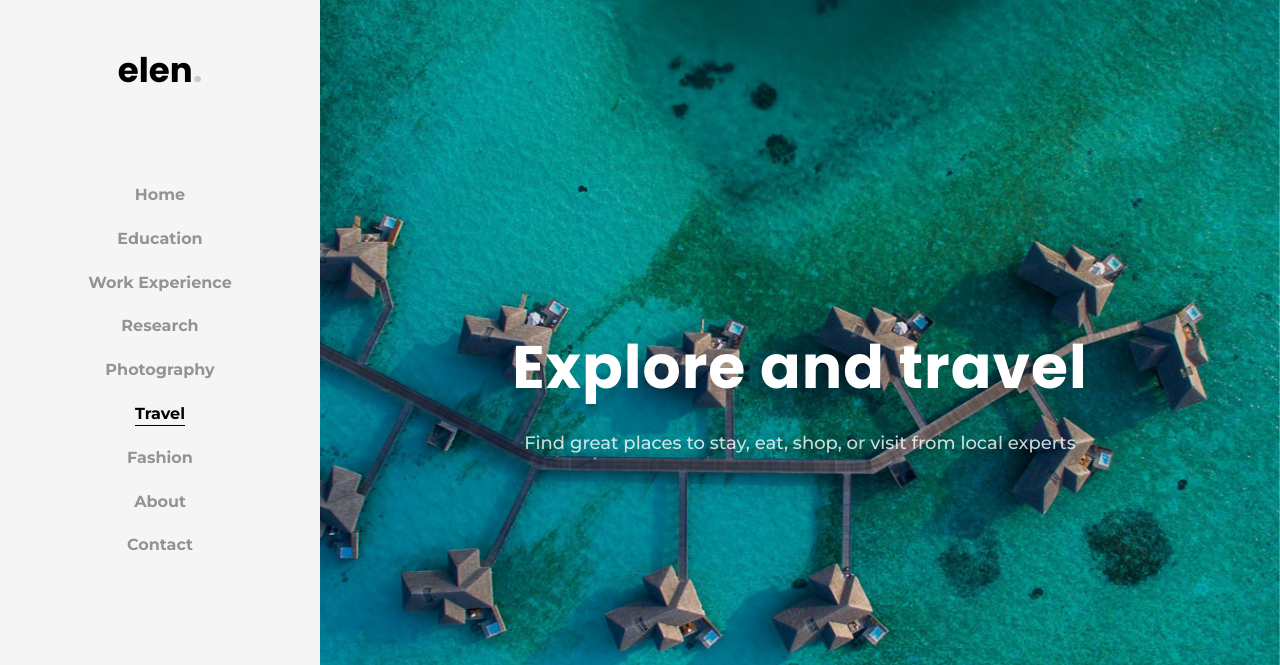
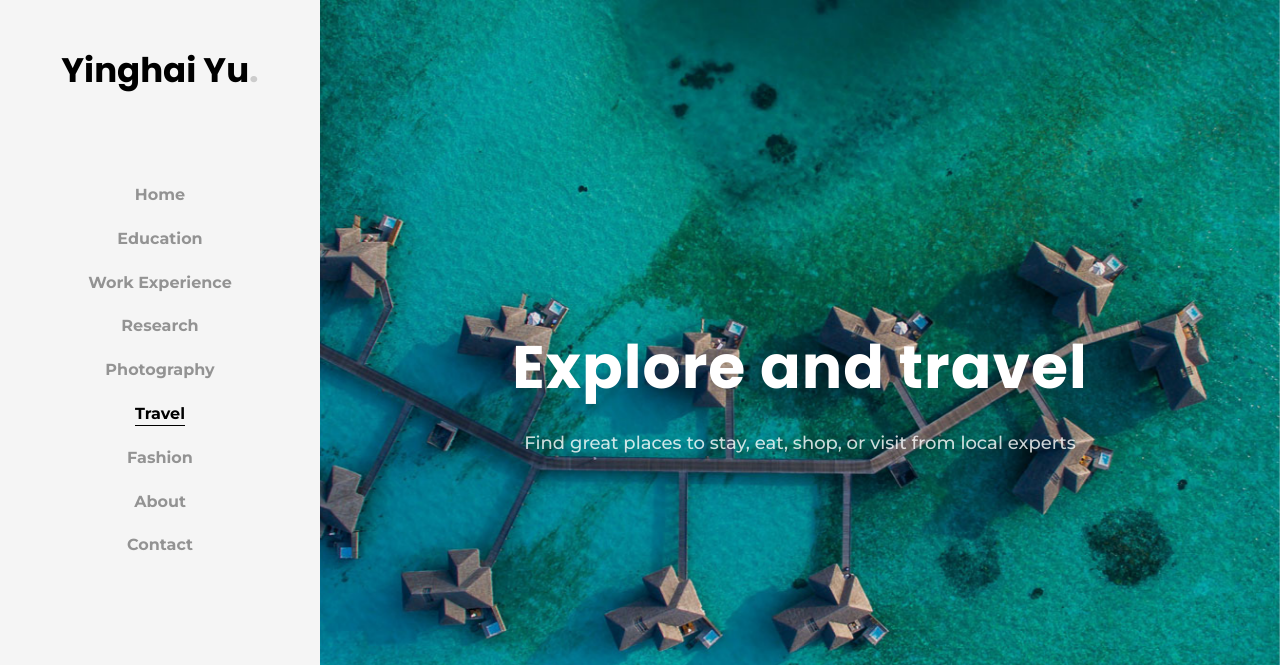
Before and after one commit to iyutpo/yinghai, a plain HTML site: page travel.html in a window 1280 px wide. Shown: the top 665 px of the page. Drawn offline with Linux system fonts and the light colour scheme; some packages are replaced by stand-ins of ours; no server answers; files whose address does not match are found by name.

Commit message:
Update travel.html

```diff
--- a/travel.html
+++ b/travel.html
@@ -33,7 +33,7 @@
 	<div id="colorlib-page">
 		<a href="#" class="js-colorlib-nav-toggle colorlib-nav-toggle"><i></i></a>
 		<aside id="colorlib-aside" role="complementary" class="js-fullheight text-center">
-			<h1 id="colorlib-logo"><a href="index.html">elen<span>.</span></a></h1>
+			<h1 id="colorlib-logo"><a href="index.html">Yinghai Yu<span>.</span></a></h1>
 			<nav id="colorlib-main-menu" role="navigation">
 				<ul>
           <li><a href="index.html">Home</a></li>
```
